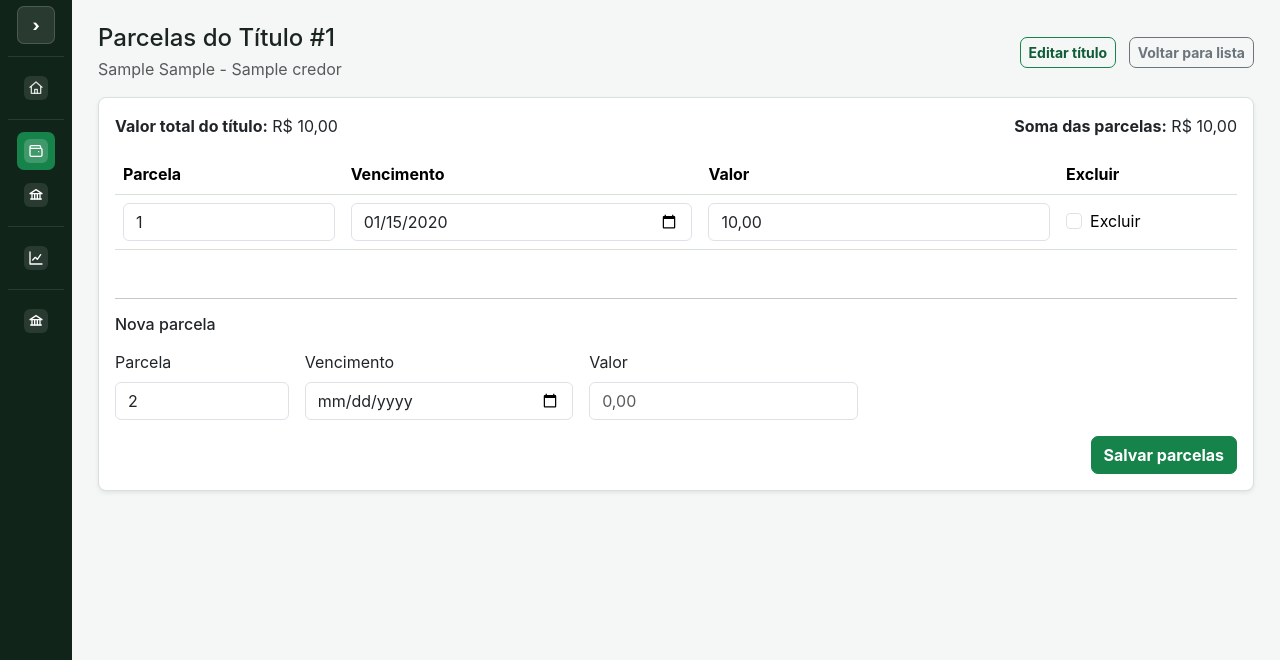
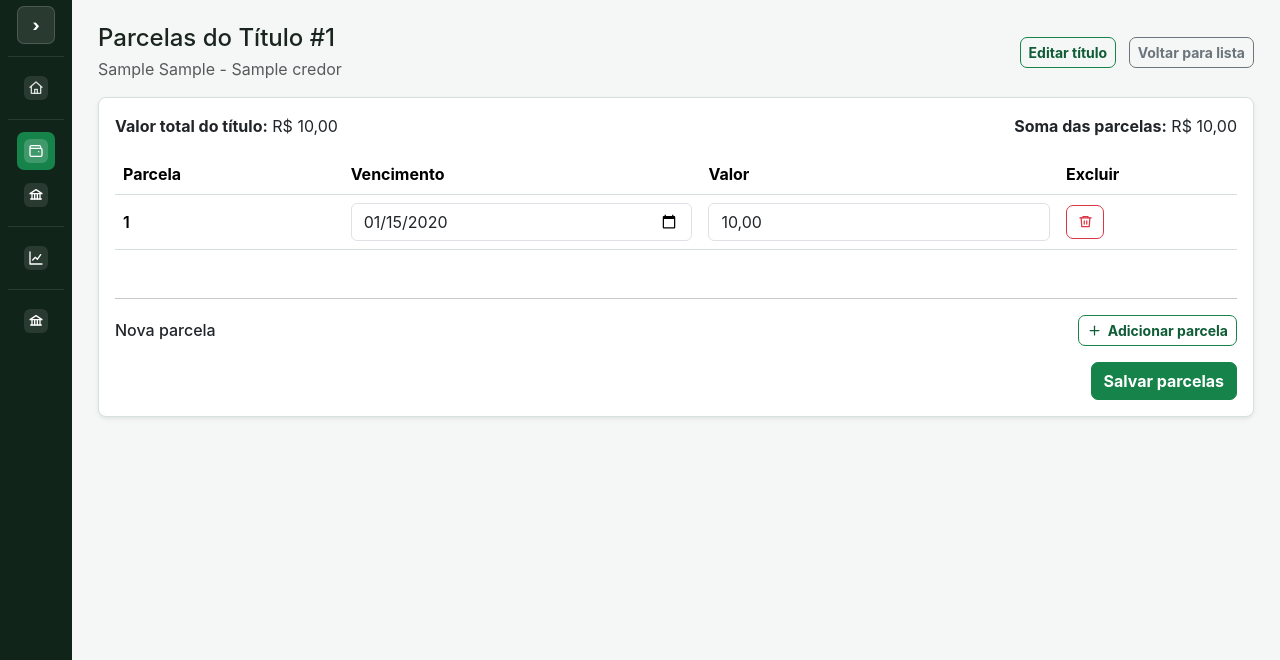
Before and after one commit to tmvargas/PSFINANCE, a Flask app: page /financeiro/titulos/1/parcelas in a window 1280 px wide. Shown: the part 66-726 px from the top of the page. Run offline with Flask 3, Linux system fonts and the light colour scheme; tables that the repository leaves empty hold one stand-in row (values such as "Sample post").

Commit message:
fix: ajustar aba parcelas conforme sienge

```diff
--- a/financeiro/routes_titulos.py
+++ b/financeiro/routes_titulos.py
@@ -661,7 +661,7 @@ def editar_parcelas_titulo(id_titulo: int):
         novo_vencimento = _parse_date(request.form.get("novo_vencimento_parcela"))
         novo_valor = _parse_float(request.form.get("novo_valor_parcela"))
 
-        if novo_numero or novo_vencimento or novo_valor is not None:
+        if novo_vencimento or novo_valor is not None:
             if novo_numero is None or novo_numero < 1:
                 erros.append("Número da nova parcela inválido.")
             elif novo_numero in numeros_usados:
--- a/templates/titulo_parcelas_form.html
+++ b/templates/titulo_parcelas_form.html
@@ -21,6 +21,31 @@
 </div>
 
 <form method="post" class="card p-3 shadow-sm">
+  <style>
+    .parcel-row.is-deleting {
+      background: #fff1f0;
+    }
+
+    .parcel-row.is-deleting td {
+      color: #9f1d18;
+    }
+
+    .parcel-number-label {
+      display: inline-flex;
+      align-items: center;
+      min-height: 38px;
+      font-weight: 600;
+    }
+
+    .parcel-delete-button {
+      align-items: center;
+      display: inline-flex;
+      justify-content: center;
+      min-height: 34px;
+      width: 38px;
+    }
+  </style>
+
   <div class="d-flex flex-wrap justify-content-between gap-2 mb-3">
     <div>
       <strong>Valor total do título:</strong>
@@ -44,18 +69,11 @@
       </thead>
       <tbody>
         {% for parcela in parcelas %}
-          <tr>
+          <tr class="parcel-row">
             <td>
               <input type="hidden" name="parcela_id" value="{{ parcela.id_parcela }}">
-              <input
-                type="number"
-                name="numero_parcela"
-                class="form-control"
-                min="1"
-                step="1"
-                value="{{ parcela.numero_parcela }}"
-                required
-              >
+              <input type="hidden" name="numero_parcela" value="{{ parcela.numero_parcela }}">
+              <span class="parcel-number-label">{{ parcela.numero_parcela }}</span>
             </td>
             <td>
               <input
@@ -78,16 +96,22 @@
               >
             </td>
             <td>
-              <div class="form-check">
               <input
-                  class="form-check-input"
+                class="d-none js-delete-parcel"
                 type="checkbox"
                 name="excluir_parcela"
                 value="{{ parcela.id_parcela }}"
                 id="excluir_parcela_{{ parcela.id_parcela }}"
               >
-                <label class="form-check-label" for="excluir_parcela_{{ parcela.id_parcela }}">Excluir</label>
-              </div>
+              <button
+                type="button"
+                class="btn btn-sm btn-outline-danger parcel-delete-button js-delete-parcel-button"
+                aria-label="Excluir parcela {{ parcela.numero_parcela }}"
+                title="Excluir parcela"
+                aria-pressed="false"
+              >
+                <svg class="icon" aria-hidden="true"><use href="#icon-trash"></use></svg>
+              </button>
             </td>
           </tr>
         {% endfor %}
@@ -97,19 +121,26 @@
 
   <hr>
 
-  <h3 class="h6 mb-3">Nova parcela</h3>
-  <div class="row g-3 mb-3">
+  <div class="d-flex justify-content-between align-items-center flex-wrap gap-2 mb-3">
+    <h3 class="h6 mb-0">Nova parcela</h3>
+    <button type="button" class="btn btn-sm btn-outline-primary btn-icon-label" id="addParcelButton">
+      <svg class="icon" aria-hidden="true"><use href="#icon-plus"></use></svg>
+      Adicionar parcela
+    </button>
+  </div>
+  <div class="row g-3 mb-3 d-none" id="newParcelFields">
     <div class="col-md-2">
       <label class="form-label">Parcela</label>
-      <input type="number" name="novo_numero_parcela" class="form-control" min="1" step="1" value="{{ proximo_numero }}">
+      <input type="hidden" name="novo_numero_parcela" value="{{ proximo_numero }}" disabled>
+      <span class="parcel-number-label">{{ proximo_numero }}</span>
     </div>
     <div class="col-md-3">
       <label class="form-label">Vencimento</label>
-      <input type="date" name="novo_vencimento_parcela" class="form-control" value="">
+      <input type="date" name="novo_vencimento_parcela" class="form-control" value="" disabled>
     </div>
     <div class="col-md-3">
       <label class="form-label">Valor</label>
-      <input type="text" name="novo_valor_parcela" class="form-control js-money" inputmode="numeric" autocomplete="off" placeholder="0,00">
+      <input type="text" name="novo_valor_parcela" class="form-control js-money" inputmode="numeric" autocomplete="off" placeholder="0,00" disabled>
     </div>
   </div>
 
@@ -150,6 +181,35 @@
       attachMoneyMask(el);
       if (el.value) el.value = formatAsCents(el.value);
     });
+
+    document.querySelectorAll('.js-delete-parcel-button').forEach((button) => {
+      button.addEventListener('click', function () {
+        const row = button.closest('.parcel-row');
+        const checkbox = row ? row.querySelector('.js-delete-parcel') : null;
+        if (!row || !checkbox) return;
+
+        checkbox.checked = !checkbox.checked;
+        row.classList.toggle('is-deleting', checkbox.checked);
+        button.setAttribute('aria-pressed', checkbox.checked ? 'true' : 'false');
+        button.classList.toggle('btn-danger', checkbox.checked);
+        button.classList.toggle('btn-outline-danger', !checkbox.checked);
+        button.title = checkbox.checked ? 'Desfazer exclusão' : 'Excluir parcela';
+      });
+    });
+
+    const addButton = document.getElementById('addParcelButton');
+    const newFields = document.getElementById('newParcelFields');
+    if (addButton && newFields) {
+      addButton.addEventListener('click', function () {
+        newFields.classList.remove('d-none');
+        newFields.querySelectorAll('input').forEach((input) => {
+          input.disabled = false;
+        });
+        addButton.classList.add('d-none');
+        const firstInput = newFields.querySelector('input[type="date"], input[type="text"]');
+        if (firstInput) firstInput.focus();
+      });
+    }
   });
 })();
 </script>
```
Also changed, not shown: docs/PLA-2117-edicao-parcelas-conforme-sienge.md (+41 -2 lines), docs/decisoes.md (+6 -4 lines), 4 other files. Lines whose indentation alone changed are shown as unchanged.
